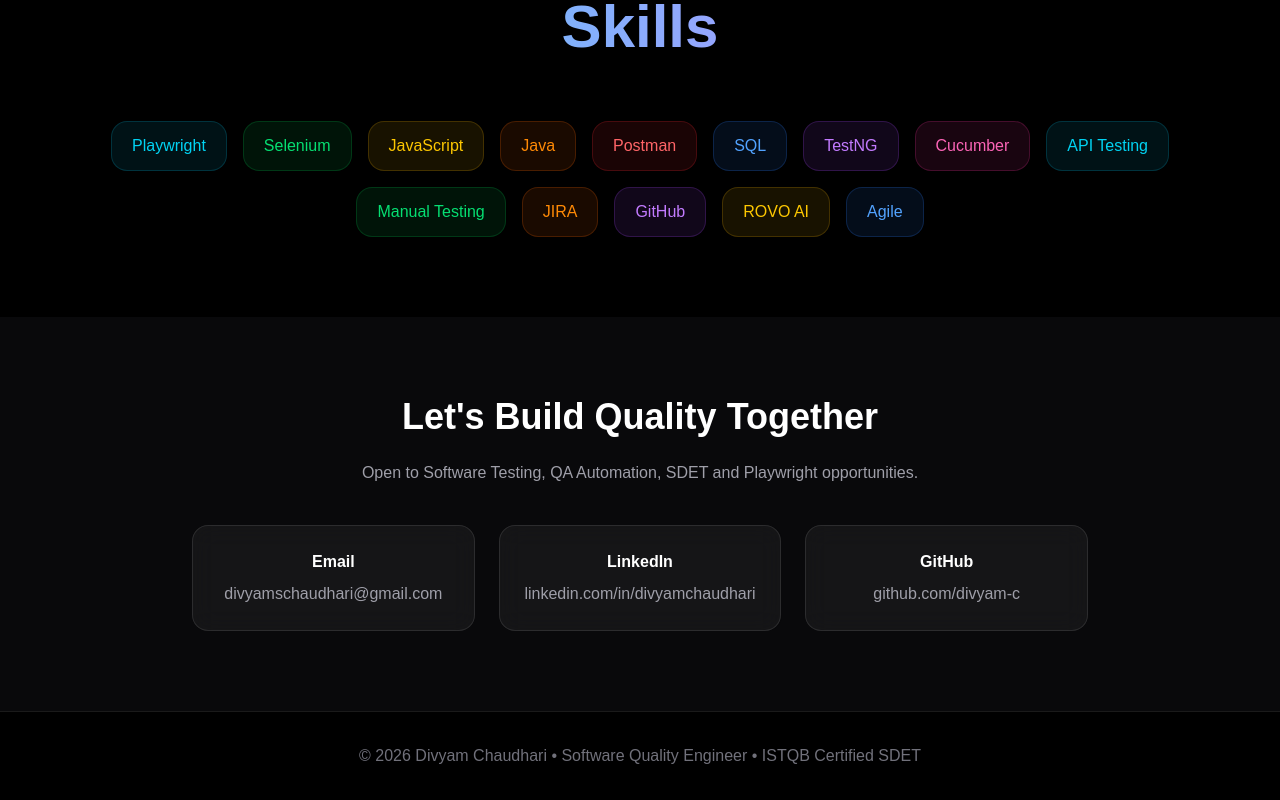
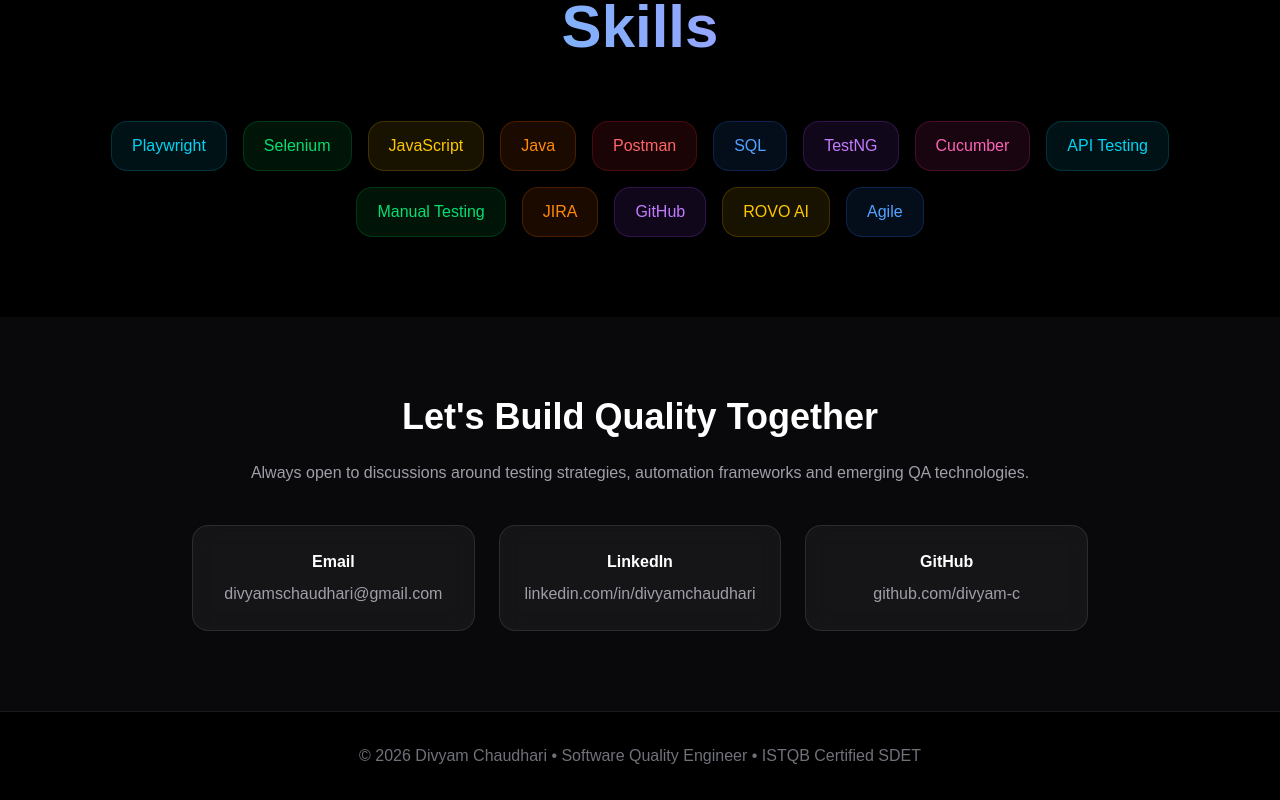
Before and after one commit to divyam-c/divyam-portfolio, a Next.js app: page / in a window 1280 px wide. Shown: the part 3585-4385 px from the top of the page. Built offline with nearby package versions, Linux system fonts and the light colour scheme.

Commit message:
Changed Contact Section

```diff
--- a/app/page.tsx
+++ b/app/page.tsx
@@ -470,8 +470,7 @@
     </h2>
 
     <p className="text-zinc-400 mb-10">
-      Open to Software Testing, QA Automation, SDET and Playwright opportunities.
-    </p>
+Always open to discussions around testing strategies, automation frameworks and  emerging QA technologies.    </p>
 
     <div className="grid md:grid-cols-3 gap-6">
       <div className="rounded-2xl p-6 backdrop-blur-md bg-white/5 border border-white/10 hover:border-purple-500/50 transition duration-300">
--- a/package.json
+++ b/package.json
@@ -11,6 +11,7 @@
   "dependencies": {
     "framer-motion": "^12.42.2",
     "next": "16.2.10",
+    "next-themes": "^0.4.6",
     "react": "19.2.4",
     "react-dom": "19.2.4",
     "react-icons": "^5.7.0"
```
Also changed, not shown: 1 other file (tests, documents, lock files or other folders).
